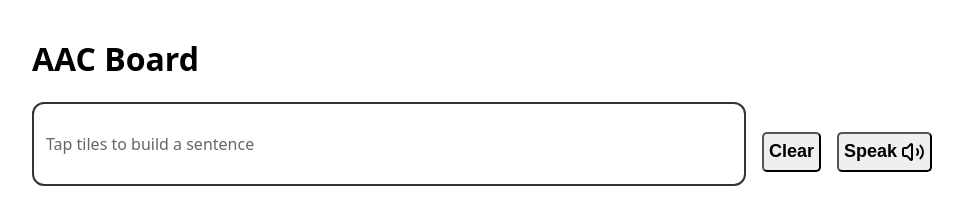
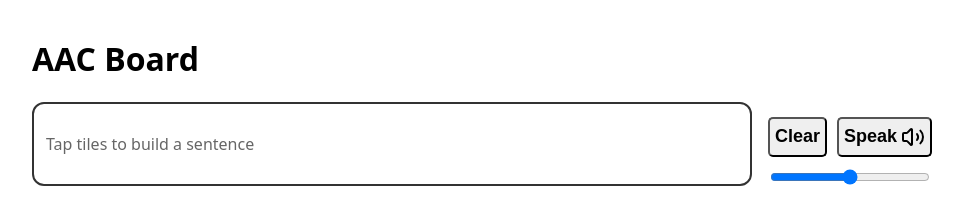
Before and after one commit to thanhthu2411/acc-board, a React (Vite) app: page / in a window 1280 px wide. Shown: the top 216 px of the page, without its empty margins (158-1121 px from the left). Built offline with nearby package versions, Linux system fonts and the light colour scheme.

Commit message:
td: add speed for speaking feature

```diff
--- a/src/App.css
+++ b/src/App.css
@@ -2,6 +2,19 @@
   max-width: 900px;
   margin: 0 auto;
   padding: 16px;
+}
+
+.sentencebar-btns-container {
+  display: flex;
+  flex-direction: column;
+  gap: 10px;
+  flex-wrap: wrap;
+}
+
+.actions-btn-container {
+  display: flex;
+  flex-direction: row;
+  gap: 10px;
 }
 
 .grid {
--- a/src/App.jsx
+++ b/src/App.jsx
@@ -4,11 +4,26 @@ import {CategoryTabs} from "./components/CategoryTabs/CategoryTabs.jsx";
 import {SentenceBar} from "./components/SentenceBar/SentenceBar.jsx";
 import './App.css'
 import {Volume2} from "lucide-react"
-import {useState} from "react";
+import {useEffect, useState} from "react";
 
 function App() {
     const [clickedWords, setClickedWords] = useState([]);
     const [category, setCategory] = useState("Core")
+    const [speed, setSpeed] = useState(() => {
+        try {
+            const saved = Number(localStorage.getItem("speed"));
+            return saved >= 0.5 && saved <= 1.5 ? saved : 1;
+        } catch {
+            return 1;
+        }
+    });
+
+    useEffect(() => {
+        try {
+            localStorage.setItem("speed", String(speed));
+        } catch {
+        }
+    }, [speed]);
 
     const tileClickHandler = (tile) => {
         setClickedWords(prev => [...prev, tile.label])
@@ -31,6 +46,7 @@ function App() {
         window.speechSynthesis.cancel()
         // an object holding my text
         const utterance = new SpeechSynthesisUtterance(sentence)
+        utterance.rate = speed
         window.speechSynthesis.speak(utterance)
 
     }
@@ -44,13 +60,23 @@ function App() {
             <h1>AAC Board</h1>
             <div className="sentencebar-container">
                 <SentenceBar words={clickedWords} onRemoveWord={removeWord}/>
-                <button onClick={emptySentenceHandler}>Clear</button>
-                <button className="speak-btn" onClick={speak}>Speak <Volume2/></button>
+                <div className="sentencebar-btns-container">
+                    <div className="actions-btn-container">
+                        <button onClick={emptySentenceHandler}>Clear</button>
+                        <button className="speak-btn" onClick={speak}>Speak <Volume2/></button>
+                    </div>
+                    <input className="volumne-input" type="range" min="0.5" max="1.5" step={"0.1"}
+                           value={speed}
+                           onChange={(e) => setSpeed(Number(e.target.value))}
+                    />
+                </div>
+
             </div>
+
             <CategoryTabs categories={categories} selectedCategory={category} onCategoryChange={setCategory}/>
             <div className="grid">
                 {tiles.filter((tile) => tile.category === category).map((tile) => (
-                    <Tile onTileClick={tileClickHandler}  key={tile.id} tile={tile}/>
+                    <Tile onTileClick={tileClickHandler} key={tile.id} tile={tile}/>
                 ))}
             </div>
         </main>
```
